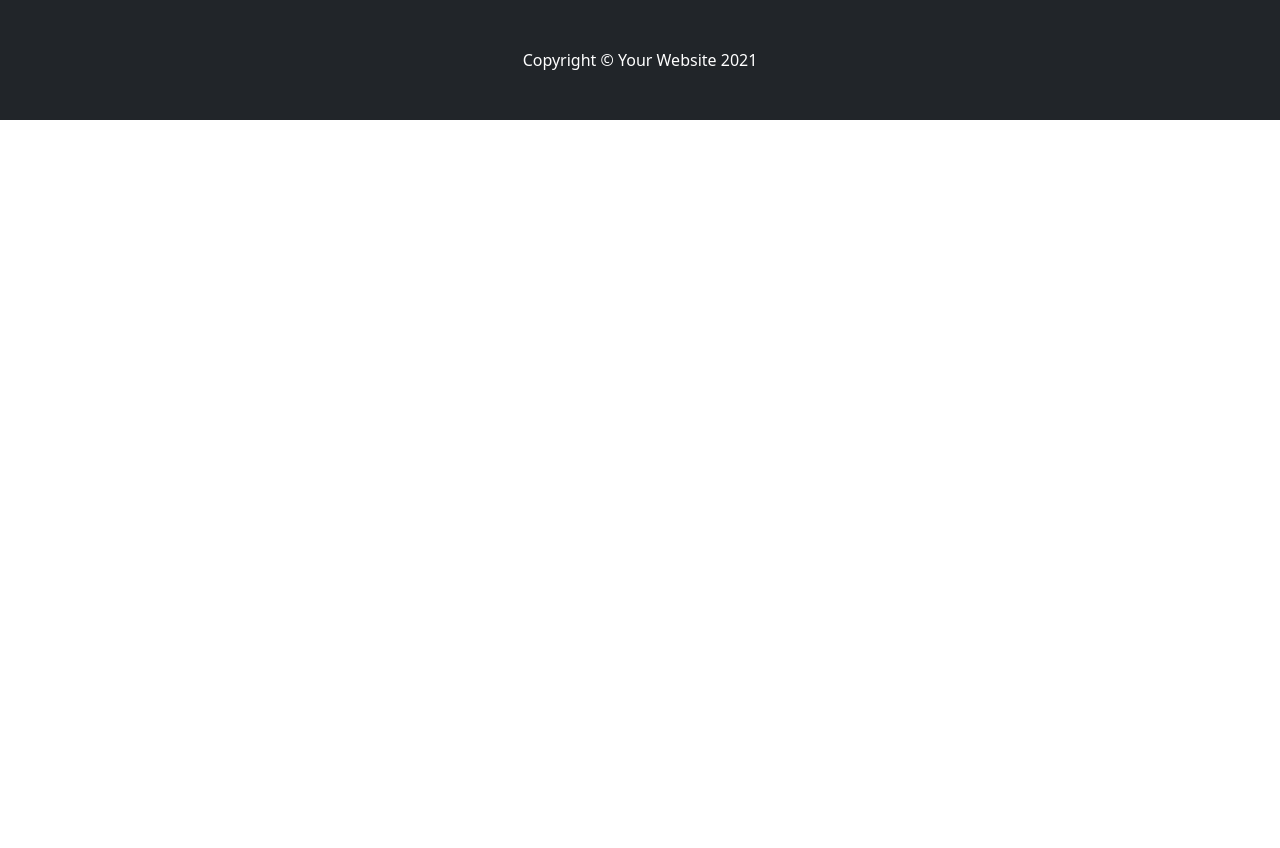
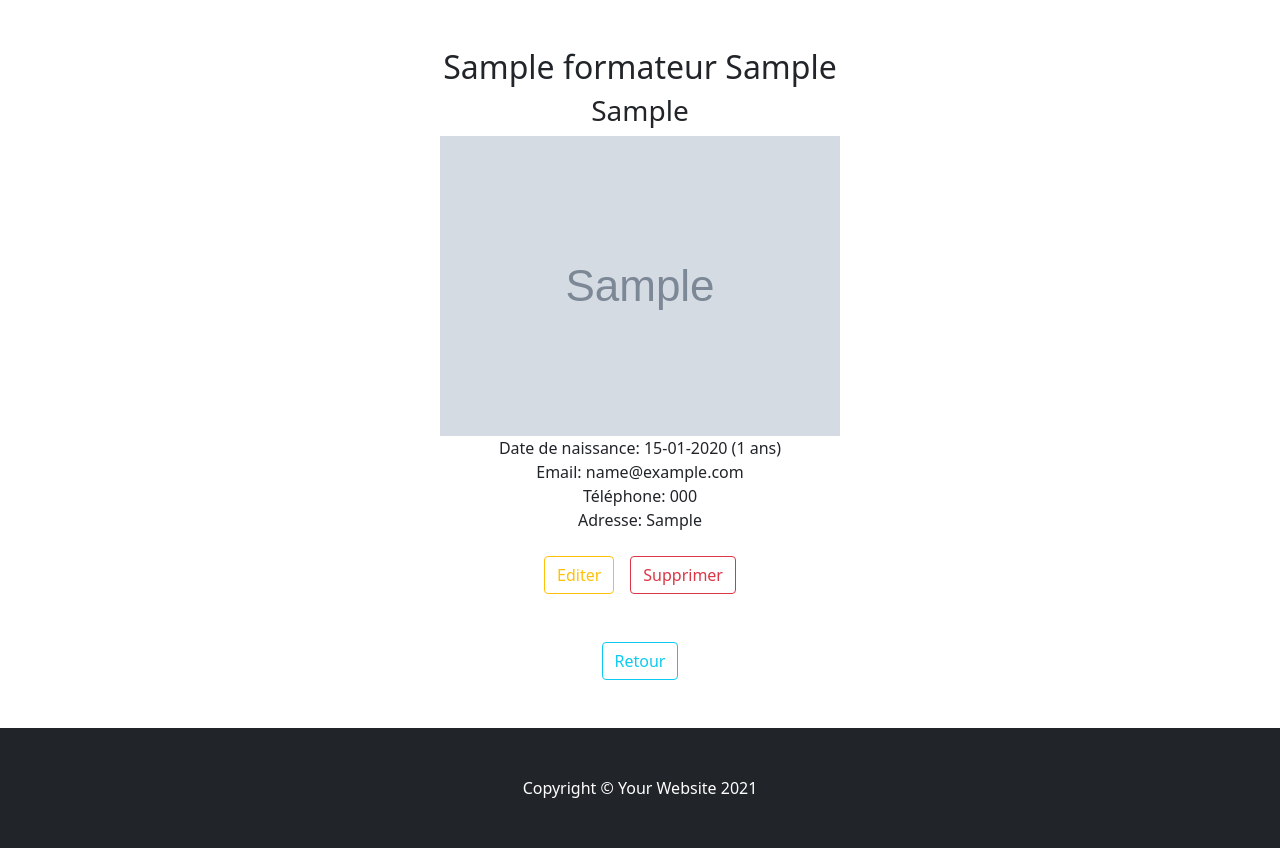
Before and after one commit to FR-Marie/PHP-CRUD-GROUPE, a PHP site: page /details_formateurs.php?id_formateur=1 in a window 1280 px wide. Shown: the part 56-904 px from the top of the page. Before the commit the page ends 176 px from the top, so only its background shows below. Run offline with PHP 8.4, Linux system fonts and the light colour scheme; a user stored in the database is signed in; tables that the repository leaves empty hold one stand-in row (values such as "Sample post"); grey boxes marked "Sample" are stand-in pictures.

Commit message:
affichage formateurs + détails formateurs ok.

```diff
--- a/affichage_formateurs.php
+++ b/affichage_formateurs.php
@@ -23,7 +23,7 @@ if (isset($_POST["btn-deconnexion"])){
     <!-----bootstrap---->
     <link href="https://cdn.jsdelivr.net/npm/bootstrap@5.1.3/dist/css/bootstrap.min.css" rel="stylesheet" integrity="sha384-1BmE4kWBq78iYhFldvKuhfTAU6auU8tT94WrHftjDbrCEXSU1oBoqyl2QvZ6jIW3" crossorigin="anonymous">
 
-    <title>Liste formateurs</title>
+    <title>liste formateurs</title>
 
 
     <!-- Favicon-->
@@ -104,7 +104,7 @@ if($db){
 
 
                         <div class="card-footer d-flex">
-                        <div><a class="btn btn-secondary btn-sm me-2" href="details_formateurs.php">Plus d'infos</a></div>
+                        <div><a class="btn btn-secondary btn-sm me-2" href="details_formateurs.php?id_formateur=<?=$infosPersos["id_formateur"]?>">Plus d'infos</a></div>
                         <form method="POST">
                             <div><button type="submit" name="supprimer" class="btn btn-dark btn-sm">Supprimer</button></div>
                         </form>
--- a/details_formateurs.php
+++ b/details_formateurs.php
@@ -65,7 +65,77 @@ try {
         //echo "Echec de la connexion à la BD" . $exception->getMessage();
         die();
     }
+
+
+
+    if($db){
+        $sql = "SELECT * FROM formateurs WHERE id_formateur = ?";
+        $produitID = $_GET["id_formateur"];
+
+        $request = $db->prepare($sql);
+        $request->bindParam(1, $produitID);
+
+        $request->execute();
+
+        $details = $request->fetch(PDO::FETCH_ASSOC);
+
+        $dateDeNaissance = new DateTime($details["date_naissance_formateur"]);
+    }
     ?>
+
+</div>
+</div>
+
+
+<?php
+
+
+?>
+
+<div class="container-fluid text-center mt-5">
+    <div class="row">
+
+        <h2 class=""> <?= $details["nom_formateur"] ." " .$details["prenom_formateur"] ?> </h2>
+        <h3> <?= $details["matiere_formateur"] ?></h3>
+
+        <div class="">
+            <img src="<?= $details["avatar_formateur"] ?>" alt="<?= $details["nom_formateur"] ?>" title="<?= $details["nom_formateur"] ?>">
+        </div>
+
+        <div class="">
+            <span>Date de naissance: </span><?= $dateDeNaissance->format("d-m-Y") . " (" . $details["age_formateur"] . " ans)"?>
+        </div>
+        <div class="">
+            <span>Email: </span><?= $details["email_formateur"]?>
+        </div>
+        <div class="">
+            <span>Téléphone: </span><?= $details["telephone_formateur"]?>
+        </div>
+        <div class="">
+            <span>Adresse: </span><?= $details["adresse_formateur"]?>
+        </div>
+
+        <div class="d-flex justify-content-center mt-4">
+        <!---------BTN EDITER-------->
+        <form action="" method="POST" class="me-3">
+            <button type="submit" name="btn-editer-formateur" class="btn btn-outline-warning mb-5">Editer</button>
+        </form>
+
+        <!---------BTN SUPPRIMER-------->
+        <form action="" method="POST" class="">
+            <button type="submit" name="btn-supprimer-formateur" class="btn btn-outline-danger mb-5">Supprimer</button>
+        </form>
+        </div>
+
+        <div>
+            <a class="btn btn-outline-info mb-5" href="affichage_formateurs.php">Retour</a>
+        </div>
+
+
+
+
+    </div>
+</div>
 
 <!-----------------------SI SESSION PAS OK------------------------->
 <?php
```
Lines whose indentation alone changed are shown as unchanged.
